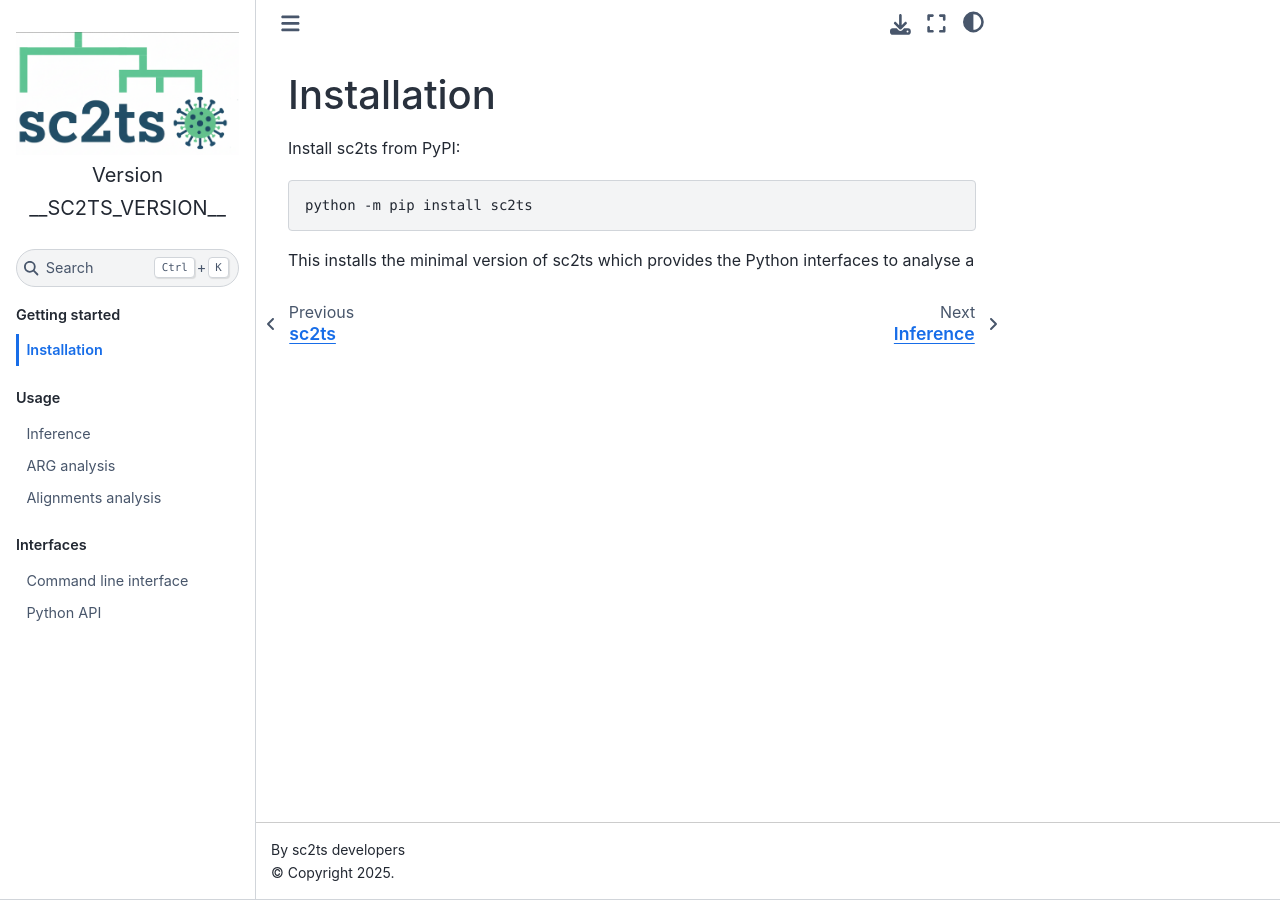
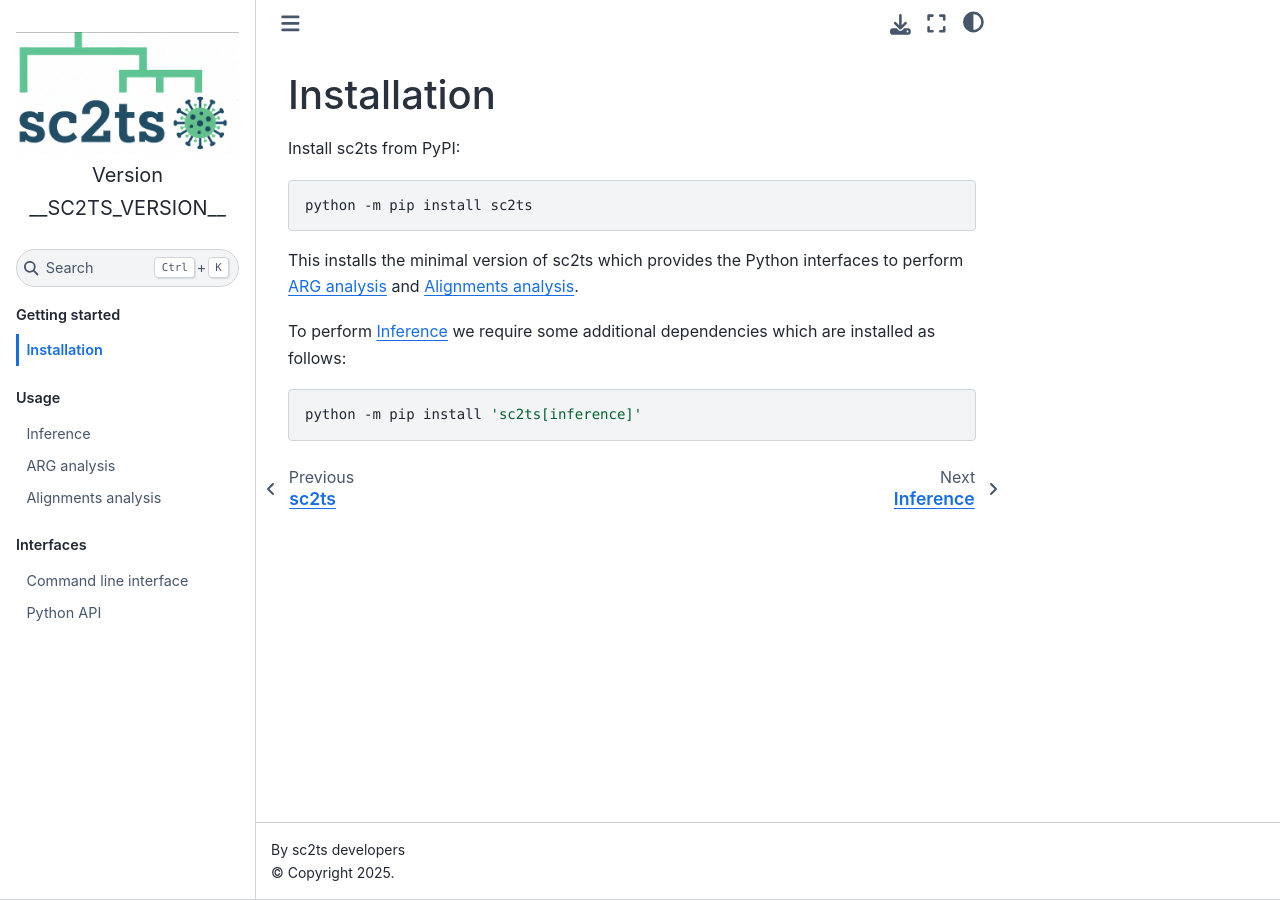
Before and after one commit to jeromekelleher/sc2ts, a Jupyter Book: the page built from docs/installation.md, in a window 1280 px wide. Built offline with Jupyter Book 1.0.4 settings and Sphinx 7.4.7 and the Sphinx Book theme 1.1.4, drawn with Linux system fonts in a browser that asks for light colours.

Commit message:
Initial outline of installation

````diff
--- a/docs/installation.md
+++ b/docs/installation.md
@@ -8,4 +9,14 @@ python -m pip install sc2ts
 ```
 
 This installs the minimal version of sc2ts which provides the Python interfaces to
-analyse a
+perform
+{ref}`sec_arg_analysis`
+and
+{ref}`sec_alignments_analysis`.
+
+To perform {ref}`sec_inference` we require some additional dependencies which are
+installed as follows:
+
+```sh
+python -m pip install 'sc2ts[inference]'
+```
````
Also changed, not shown: other parts of docs/installation.md (+1 -0 lines), docs/alignments_analysis.md (+1 -0 lines), docs/arg_analysis.md (+1 -0 lines), docs/inference.md (+2 -0 lines).
